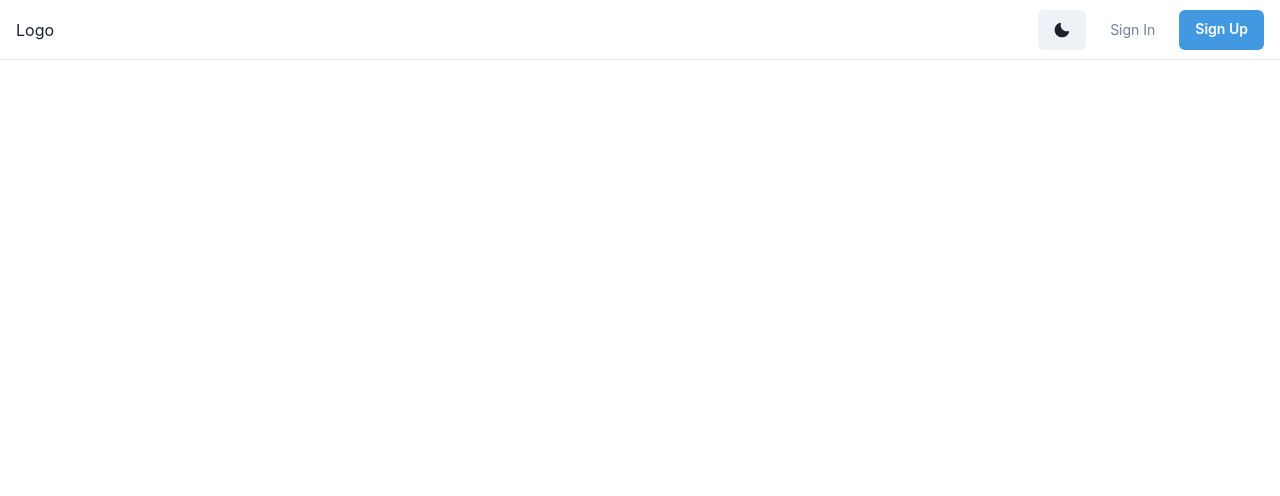
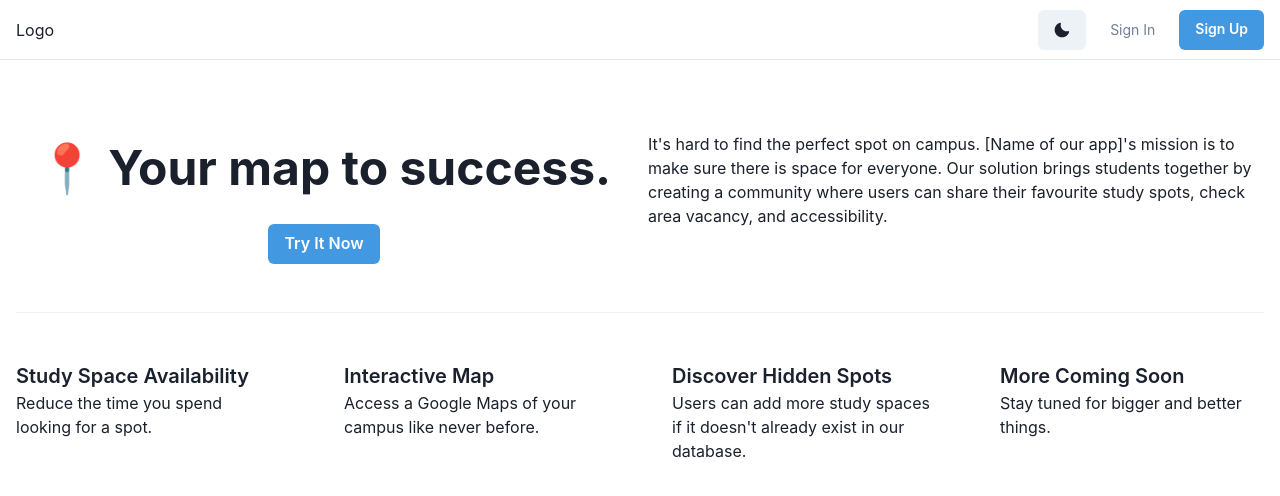
Before and after one commit to derrick-yyang/StudyNow, a React (Create React App) app: page /info in a window 1280 px wide. Shown: the top 496 px of the page. Built offline with nearby package versions, Linux system fonts and the light colour scheme; what google-maps-react would draw is missing.

Commit message:
add content to info page

```diff
--- a/src/pages/info.jsx
+++ b/src/pages/info.jsx
@@ -1,6 +1,92 @@
+import * as React from "react";
+import {
+    Box,
+    VStack,
+    Button,
+    Flex,
+    Divider,
+    chakra,
+    Grid,
+    GridItem,
+    Container,
+} from '@chakra-ui/react';
+import { } from '@chakra-ui/react';
 
-import * as React from "react";
+interface FeatureProps {
+    heading: string;
+    text: string;
+}
+
+const Feature = ({ heading, text }: FeatureProps) => {
+    return (
+        <GridItem>
+            <chakra.h3 fontSize="xl" fontWeight="600">
+                {heading}
+            </chakra.h3>
+            <chakra.p>{text}</chakra.p>
+        </GridItem>
+    );
+};
 
 export default function Info() {
+    return (
+        <Box as={Container} maxW="7xl" mt={14} p={4}>
+            <Grid
+                templateColumns={{
+                    base: 'repeat(1, 1fr)',
+                    sm: 'repeat(2, 1fr)',
+                    md: 'repeat(2, 1fr)',
+                }}
+                gap={4}>
+                <GridItem colSpan={1}>
+                    <VStack alignItems="center" spacing="20px">
+                        <chakra.h2 fontSize="5xl" fontWeight="700">
+                            📍 Your map to success.
+                        </chakra.h2>
+                        <div class="text-center">
+                            <Button color='white' bg='blue.400' size="md">
+                                Try It Now
+                            </Button>
+                        </div>
 
+                    </VStack>
+                </GridItem>
+                <GridItem>
+                    <Flex>
+                        <chakra.p>
+                            It's hard to find the perfect spot on campus. [Name of our app]'s
+                            mission is to make sure there is space for everyone. Our solution
+                            brings students together by creating a community where users can
+                            share their favourite study spots, check area vacancy, and accessibility.
+                        </chakra.p>
+                    </Flex>
+                </GridItem>
+            </Grid>
+            <Divider mt={12} mb={12} />
+            <Grid
+                templateColumns={{
+                    base: 'repeat(1, 1fr)',
+                    sm: 'repeat(2, 1fr)',
+                    md: 'repeat(4, 1fr)',
+                }}
+                gap={{ base: '8', sm: '12', md: '16' }}>
+                <Feature
+                    heading={'Study Space Availability'}
+                    text={'Reduce the time you spend looking for a spot.'}
+                />
+                <Feature
+                    heading={'Interactive Map'}
+                    text={'Access a Google Maps of your campus like never before.'}
+                />
+                <Feature
+                    heading={'Discover Hidden Spots'}
+                    text={'Users can add more study spaces if it doesn\'t already exist in our database.'}
+                />
+                <Feature
+                    heading={'More Coming Soon'}
+                    text={'Stay tuned for bigger and better things.'}
+                />
+            </Grid>
+        </Box>
+    );
 }
```
